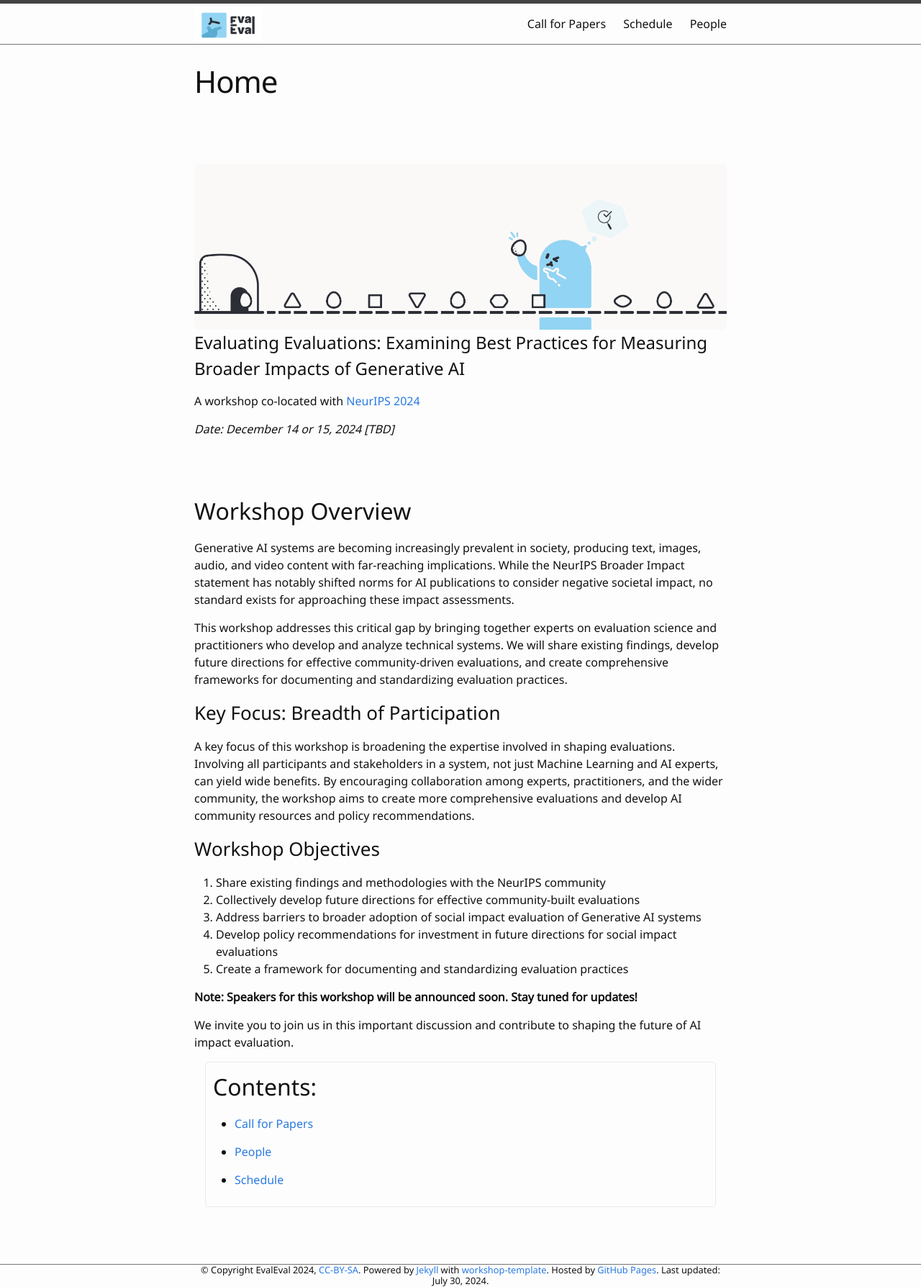
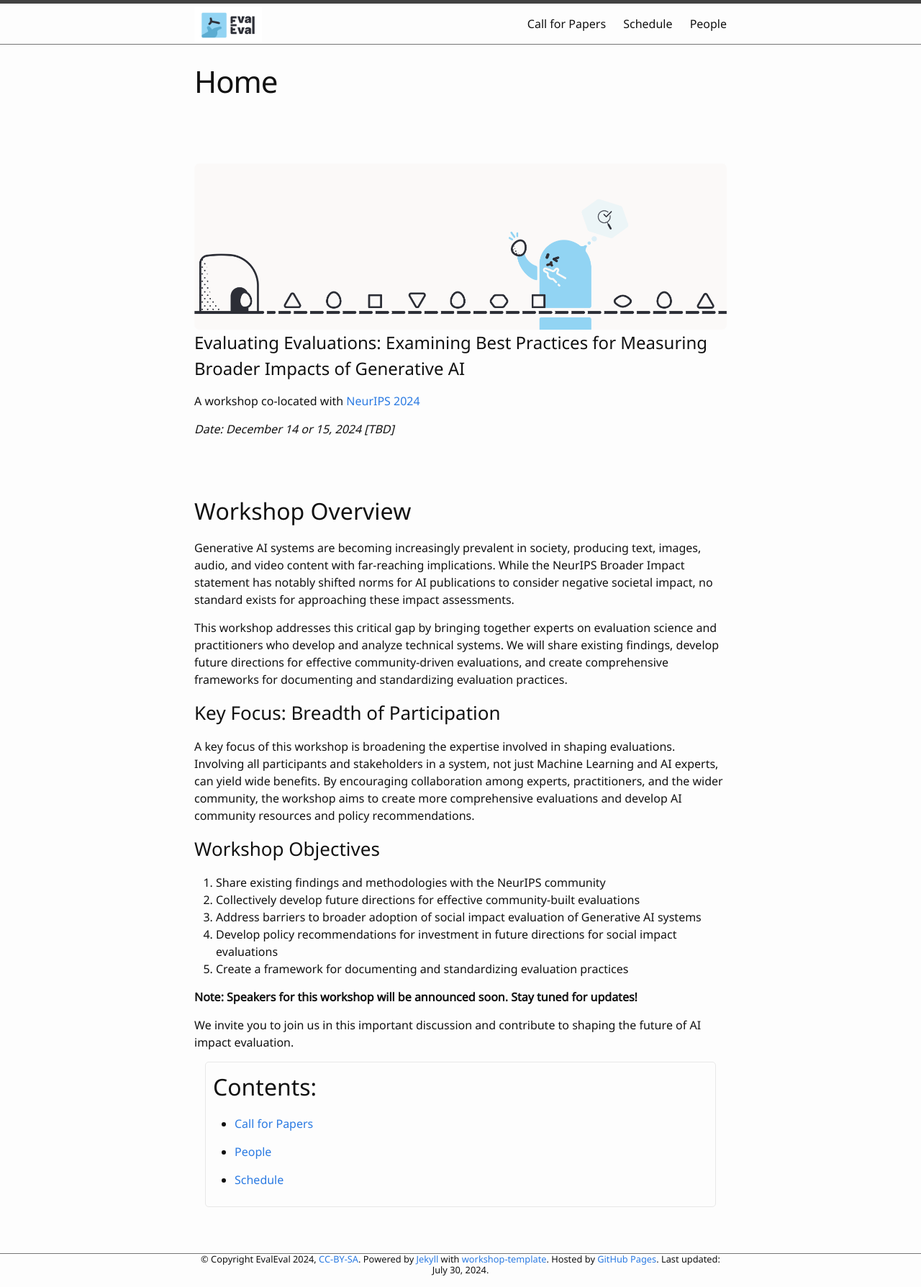
Before and after one commit to aaai-fidu-lab/aaai-fidu-lab.github.io, a Jekyll site: the page built from index.md, in a window 1280 px wide. Shown: the whole page at 72% size. Built offline with Jekyll 4.4.1, drawn with Linux system fonts in a browser that asks for light colours; our own code applies the rules of GitHub Pages for plain Markdown files.

Commit message:
Update custom.css

```diff
--- a/css/custom.css
+++ b/css/custom.css
@@ -18,7 +18,7 @@ html, body {
   position: absolute;
   bottom: 0;
   width: 100%;
-  height: 20px !important;  /* Fixed height of the footer */
+  height: 35px !important;  /* Fixed height of the footer */
   padding: 0 0 !important;
 }
 
```
